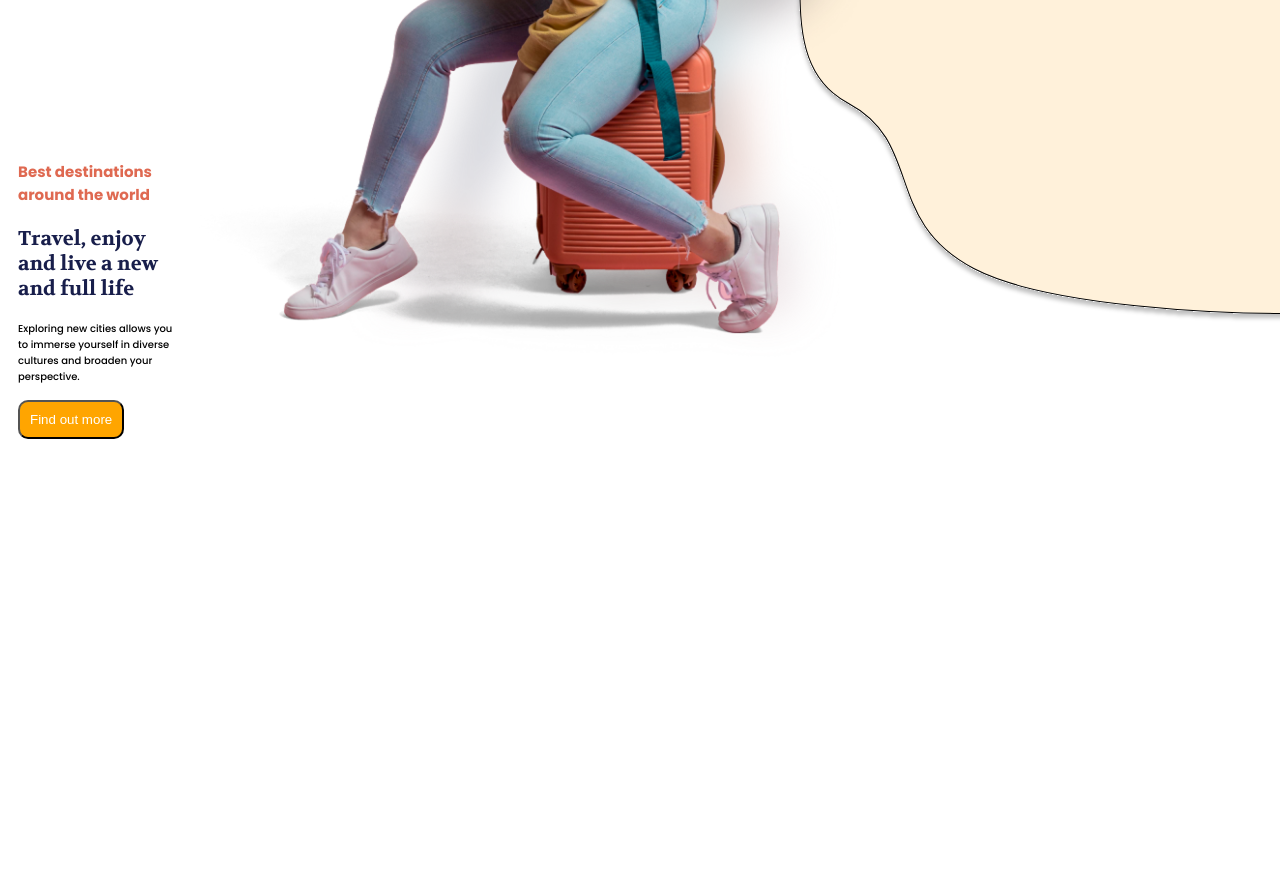
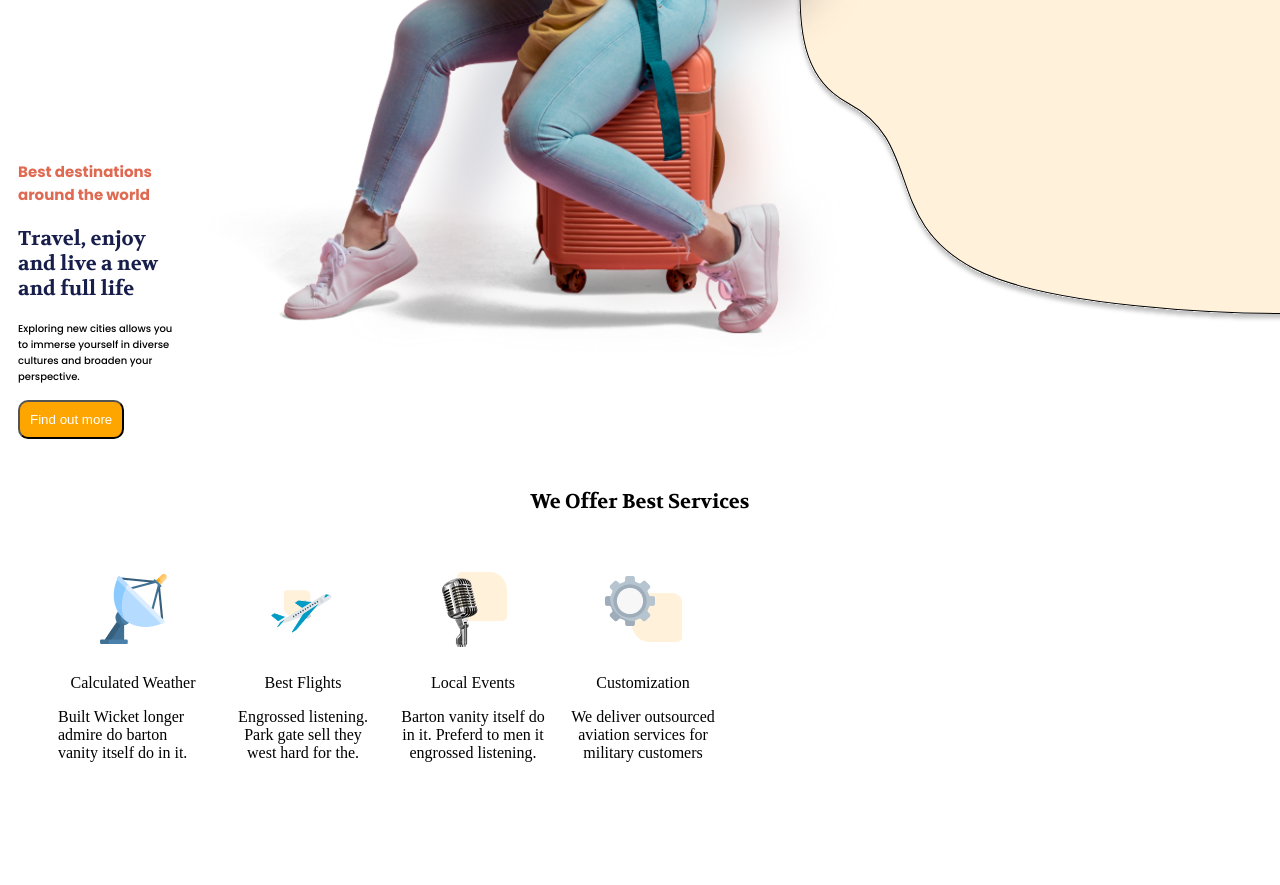
Before and after one commit to mvpetrusenko/from-figma-responsive-web, a website: page index.html in a window 1280 px wide. Shown: the part 416-1301 px from the top of the page. Before the commit the page ends 873 px from the top, so only its background shows below. Drawn offline with Linux system fonts and the light colour scheme.

Commit message:
services

```diff
--- a/index.html
+++ b/index.html
@@ -28,5 +28,35 @@
     </div>
         <button class="buttonFindOut">Find out more</button>
 
+        <div class="services">
+            <h1>We Offer Best Services</h1>
+            <div class="services-cards">
+                <div class="card-item">
+                    <div class="image-block"><img src="./src/assets/images/dish.png" /></div>
+                    <div class="text-block">
+                        <p>Calculated Weather </p>
+                        <span>Built Wicket longer admire do barton vanity itself do in it.</span>
+                    </div>
+                </div>
+                <div class="card-item">
+                    <div class="image-block"><img src="./src/assets/images/plane.png" /></div>
+                    <p>Best Flights</p>
+                    <span>Engrossed listening. Park gate sell they west hard for the.</span>
+                </div>
+                <div class="card-item">
+                    <div class="image-block"><img src="./src/assets/images/microphone.png" /></div>
+                    <p>Local Events</p>
+                    <span>Barton vanity itself do in it. Preferd to men it engrossed listening. </span>
+                </div>
+                <div class="card-item">
+                    <div class="image-block"><img src="./src/assets/images/settings.png" /></div>
+                    <p>Customization</p>
+                    <span>We deliver outsourced
+                        aviation services for
+                        military customers</span>
+                </div>
+            </div>
+        </div>
+
 </body>
 </html>
--- a/src/pages/HomePage/HomePage.css
+++ b/src/pages/HomePage/HomePage.css
@@ -68,8 +68,66 @@
 
 
 
+h1 {
+    font-family: 'Volkhov-Bold', Arial, sans-serif;
+    text-align: center;
+    font-size: 20px;
+    margin: 40px 70px;
+}
 
 
+
+.services {
+    overflow-x: hidden;
+}
+
+
+
+
+.services-cards {
+    display: flex;
+    flex-flow: row wrap;
+    width: 100%;
+    margin: 50px;
+
+}
+
+
+
+.card-item {
+    display: flex;
+    flex-direction: column;
+    align-items: center; /* all card elements in center */
+    width: 150px;
+    margin-right: 20px;
+}
+
+
+
+
+
+.card-item img {
+    height: 90px;
+    width: 90px;
+    object-fit: scale-down; /* images with different size with size of container */
+}
+
+
+
+
+
+
+.card-item p {
+    text-align: center;
+}
+
+
+
+.card-item span {
+    text-align: center;
+    width: 150px;
+    margin-bottom: 70px;
+}
 
 
 
```
Also changed, not shown: src/assets/images/dish.png (added), src/assets/images/microphone.png (added), src/assets/images/plane.png (added), src/assets/images/rectangle.png (added), src/assets/images/settings.png (added).
